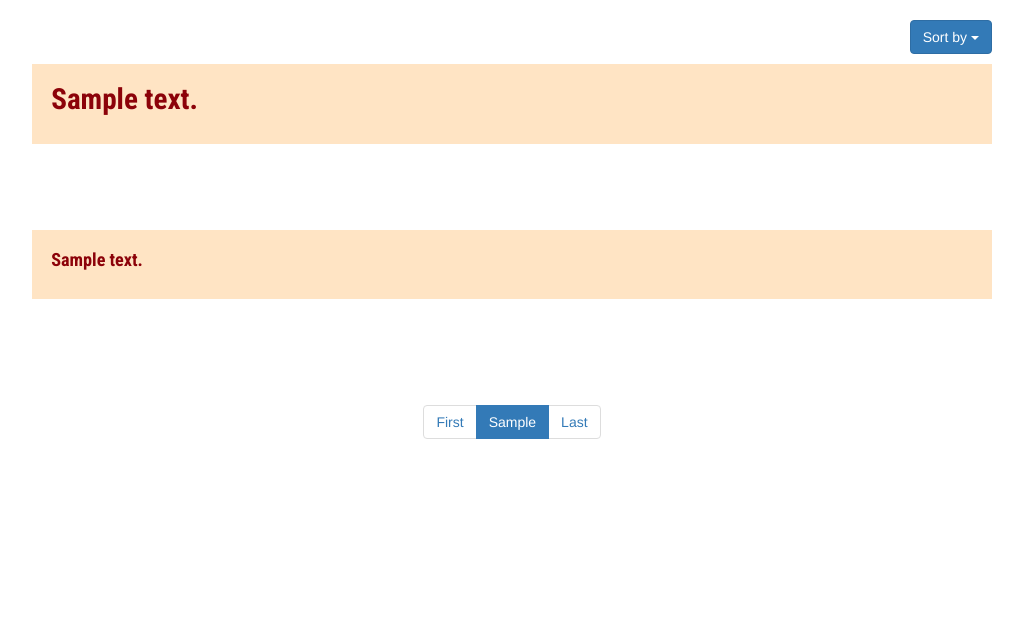
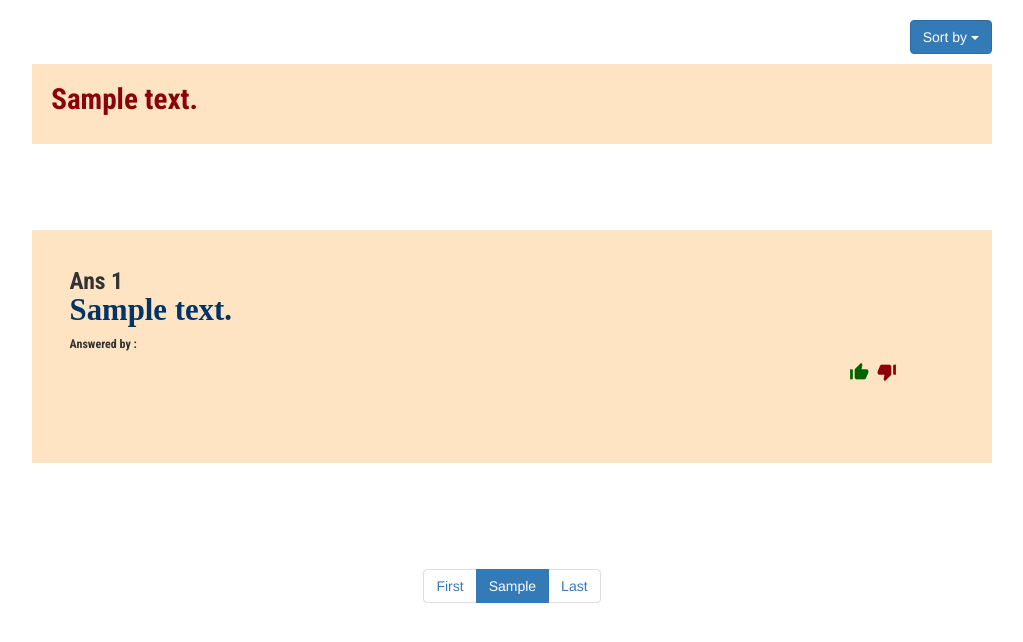
Before and after one commit to Satyamjay/repairmyship, a Django app: template authentication/templates/answer.html in a window 1280 px wide. Shown: the part 52-694 px from the top of the page, without its empty margins (128-1151 px from the left). Run offline with Django 3.2, Linux system fonts and the light colour scheme; tables that the repository leaves empty hold one stand-in row (values such as "Sample post"); the template is opened without the code that fills it: values that come from a table or form of the project are taken from there, most other values are stand-ins (such as "Sample title", 1, 10 or a date in 2020); some libraries are stand-ins or nearby versions.

Commit message:
initial commit

```diff
--- a/authentication/static/css/default.css
+++ b/authentication/static/css/default.css
@@ -74,7 +74,21 @@ a:hover{
     padding: 2%;
 
 }
+#answer_text{
+ margin-bottom: 9%;
+    padding: 2%;
+    font-family: 'Roboto Condensed', sans-serif;
+font:130%/110% Georgia serif;
+}
 
+#answer_text h3{
+    color: #003366;
+    font:bold 130%/110% Times new Roman;
+}
+
+#answer_text div{
+    margin-bottom: 4%;
+}
 #btnask {
 	display:inline-block;
 	border-radius: 10px;
--- a/authentication/templates/answer.html
+++ b/authentication/templates/answer.html
@@ -23,12 +23,21 @@
             <div>
                <h2 id="question_text"><a href="#"> {{ question.text }}</a> </h2>
             </div>
-            <div>
+    <!-- Changes -->
+            <div id="answer_text">
                 <style>
                     a:hover {text-decoration: none;}
                 </style>
                 {% for answer in answers %}
-                    <h3 id="answer_text">{{ answer.text }}</h3>
+                    <div> Ans 1<h3 id="answers">{{ answer.text }}</h3>
+                    <h6>Answered by :</h6>
+                     <a href="/home" class="icon-block">
+                <i class="material-icons" style="font-size:22px;margin-left: 88%;color: darkgreen">thumb_up_alt</i></a>
+                <a href="/home" class="icon-block">
+                <i class="material-icons" style="font-size:22px;">thumb_down_alt</i></a>
+                    </div>
+
+                    <!-- Changes End -->
                 {% endfor %}
             </div>
 	</div>
```
